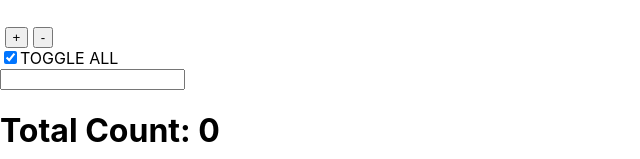
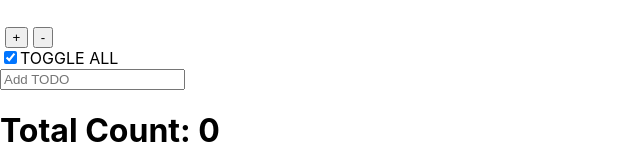
Before and after one commit to HideOnBushTuT/my-app, a React (Create React App) app: page / in a window 1280 px wide. Shown: the part 174-333 px from the top of the page, without its empty margins (0-640 px from the left). Built offline with nearby package versions, Linux system fonts and the light colour scheme; the HTML template or start-up script is replaced by a standard one.

Commit message:
feat: done

```diff
--- a/src/Components/Todo List/List/List.js
+++ b/src/Components/Todo List/List/List.js
@@ -1,30 +1,10 @@
-export default ({ todos, addTodo, toggle }) => {
-    const textHandler = (event) => {
-        const text = event.target.value
-        if (text.length == 0) {
-            return
-        }
-        addTodo(text)
-    }
-
-    const keyDownHandler = (event) => {
-        if (event.key != 'Enter') {
-            return
-        }
-        const text = event.target.value
-        if (text.length == 0) {
-            return
-        }
-        addTodo(text)
-    }
-
+export default ({ todos, toggle }) => {
     const checkboxHandler = (event) => {
         const { name } = event.target
         toggle(name)
     }
 
     return <div>
-        <input type="text" onKeyDown={keyDownHandler}/>
         <div>
             {
                 todos.map(({ id, todo, isCompleted }) => {
--- a/src/Components/Todo List/List/index.jsx
+++ b/src/Components/Todo List/List/index.jsx
@@ -1,12 +1,11 @@
 import { connect } from "react-redux"
-import { addTodoAction, toggleTodoAction } from "../../../Store/Action/todo"
+import { addTodoAction, toggleTodoAction, textChange } from "../../../Store/Action/todo"
 import List from "./List"
 
-const mapStateToProps = (state) => ({ todos: state.todos.todos })
+const mapStateToProps = (state) => ({
+    todos: state.todos.todos
+})
 const mapDispatchToProps = (dispatch) => ({
-    addTodo: (name) => {
-        dispatch(addTodoAction(name))
-    },
     toggle: (id) => {
         dispatch(toggleTodoAction(id))
     }
--- /dev/null
+++ b/src/Components/Todo List/TextInput.js/index.jsx
@@ -0,0 +1,16 @@
+import { connect } from "react-redux"
+import TextInput from "./textInput"
+import { addTodoAction, textChange } from "../../../Store/Action/todo"
+
+const mapStateToProps = (state) => ({
+    text: state.todos.text
+})
+const mapDispatchToProps = (dispatch) => ({
+    addTodo: (name) => {
+        dispatch(addTodoAction(name))
+    },
+    textChange: (text) => {
+        dispatch(textChange(text))
+    }
+})
+export default connect(mapStateToProps, mapDispatchToProps)(TextInput)
--- /dev/null
+++ b/src/Components/Todo List/TextInput.js/textInput.js
@@ -0,0 +1,34 @@
+import React, { Component } from "react"
+export default class TextInput extends Component {
+
+    textHandler = (event) => {
+        const text = event.target.value
+        if (text.length == 0) {
+            return
+        }
+        this.props.textChange(text)
+    }
+
+    keyDownHandler = (event) => {
+        if (event.key != 'Enter') {
+            return
+        }
+        const text = event.target.value
+        if (text.length == 0) {
+            return
+        }
+        this.props.addTodo(text)
+    }
+
+    render() {
+        return (
+            <input
+                type="text"
+                value={this.props.text}
+                onChange={this.textHandler}
+                onKeyDown={this.keyDownHandler}
+                placeholder="Add TODO"
+            />
+        )
+    }
+}
--- a/src/Components/Todo List/index.js
+++ b/src/Components/Todo List/index.js
@@ -1,10 +1,12 @@
 import TodoHeader from "./Header/index"
 import List from "./List"
 import Footer from "./Footer"
+import TextInputJs from "./TextInput.js"
 
 export default () => {
     return <div>
         <TodoHeader />
+        <TextInputJs />
         <List />
         <Footer />
     </div>
--- a/src/Store/Action/todo.js
+++ b/src/Store/Action/todo.js
@@ -2,10 +2,12 @@ import {
     ADD_TODO,
     TOGGLE_TODO,
     TOGGLE_ALL,
-    UNTOGGLE_ALL
+    UNTOGGLE_ALL,
+    TEXT_CHANGE
 } from "../constants";
 
 export const addTodoAction = data => ({ type: ADD_TODO, data })
 export const toggleTodoAction = data => ({ type: TOGGLE_TODO, data })
 export const toggleAll = () => ({ type: TOGGLE_ALL })
 export const untoggleAll = () => ({ type: UNTOGGLE_ALL })
+export const textChange = (data) => ({ type: TEXT_CHANGE, data })
--- a/src/Store/Reducers/todoListReducer.js
+++ b/src/Store/Reducers/todoListReducer.js
@@ -2,11 +2,13 @@ import {
     ADD_TODO,
     TOGGLE_TODO,
     TOGGLE_ALL,
-    UNTOGGLE_ALL
+    UNTOGGLE_ALL,
+    TEXT_CHANGE
 } from "../constants";
 
 const initState = {
-    todos: []
+    todos: [],
+    text: ""
 }
 export default function todoListReducer(preState = initState, action) {
     switch (action.type) {
@@ -15,7 +17,8 @@ export default function todoListReducer(preState = initState, action) {
            let newTodo = { id: count, todo: action.data, isCompleted: false }
            return {
             ...preState,
-            todos: [newTodo, ...preState.todos]
+            todos: [newTodo, ...preState.todos],
+            text: ""
            }
         case TOGGLE_TODO:
             let todoId = action.data
@@ -45,6 +48,10 @@ export default function todoListReducer(preState = initState, action) {
                     return { ...todo, isCompleted: false }
                 })
             }
+        case TEXT_CHANGE: return {
+            ...preState,
+            text: action.data
+        }
         default: return preState
     }
 }
--- a/src/Store/constants.js
+++ b/src/Store/constants.js
@@ -5,3 +5,4 @@ export const ADD_TODO = 'add_todo'
 export const TOGGLE_TODO = 'toggle_todo'
 export const TOGGLE_ALL = 'toggle_all'
 export const UNTOGGLE_ALL = 'untoggle_all'
+export const TEXT_CHANGE = 'text_change'
--- a/src/Store/index.js
+++ b/src/Store/index.js
@@ -2,6 +2,5 @@ import { createStore, applyMiddleware } from "redux"
 import { thunk } from "redux-thunk"
 import logger from "redux-logger"
 import redcuers from './Reducers'
-import countReducer from "./Reducers/countReducer"
 
 export default createStore(redcuers, applyMiddleware(thunk, logger))
```
